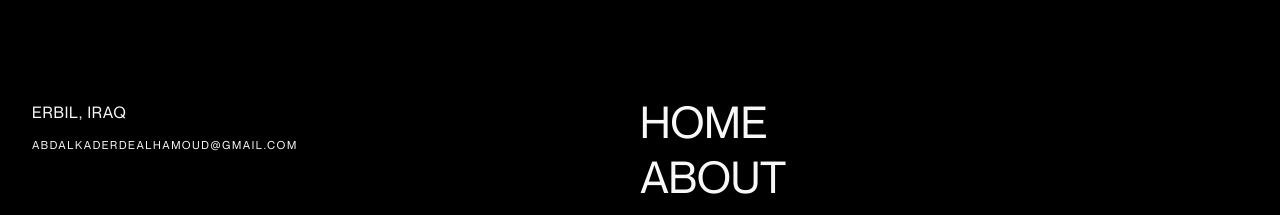
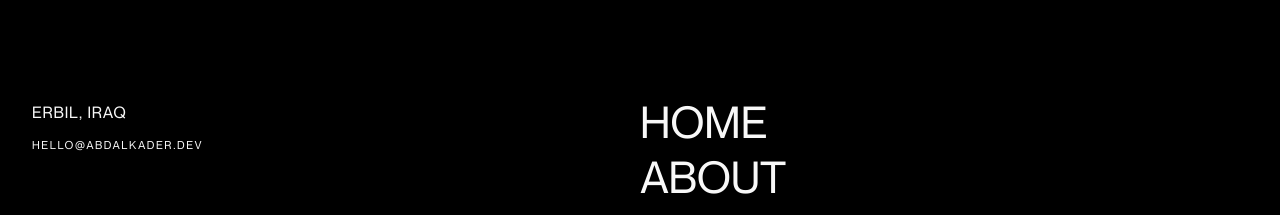
Before and after one commit to Abdalkaderdev/abdalkader, a Next.js app: page /contact in a window 1280 px wide. Shown: the part 1800-2015 px from the top of the page. Built offline with nearby package versions, Linux system fonts and the light colour scheme.

Commit message:
Update email address to hello@abdalkader.dev

```diff
--- a/components/ContactPage/index.tsx
+++ b/components/ContactPage/index.tsx
@@ -51,7 +51,7 @@ export default function ContactSection() {
             <section className={styles.linkSection}>
                 <p ref={textRef}>{splitText("Contact me on")}</p>
                 <div className={styles.wrapper}>
-                    <Link href="mailto:abdalkaderdealhamoud@gmail.com" className={styles.emailLink}>Email</Link>
+                    <Link href="mailto:hello@abdalkader.dev" className={styles.emailLink}>Email</Link>
                     <Link href="https://github.com/abdalkaderdev" target="_blank">GitHub</Link>
                     <Link href="https://linkedin.com/in/abdalkaderdev" target="_blank">LinkedIn</Link>
                     <Link href="https://www.instagram.com/abdalkader.dev" target="_blank">Instagram</Link>
--- a/components/Footer/index.tsx
+++ b/components/Footer/index.tsx
@@ -34,7 +34,7 @@ const Footer: React.FC = () => {
                 <div className={styles.wrapper}>
                     <div className={styles.col}>
                         {contactInfo}
-                        <Link href='mailto:abdalkaderdealhamoud@gmail.com'>abdalkaderdealhamoud@gmail.com</Link>
+                        <Link href='mailto:hello@abdalkader.dev'>hello@abdalkader.dev</Link>
                     </div>
                     <div className={styles.linksCol}>
                         {navigationLinks}
```
